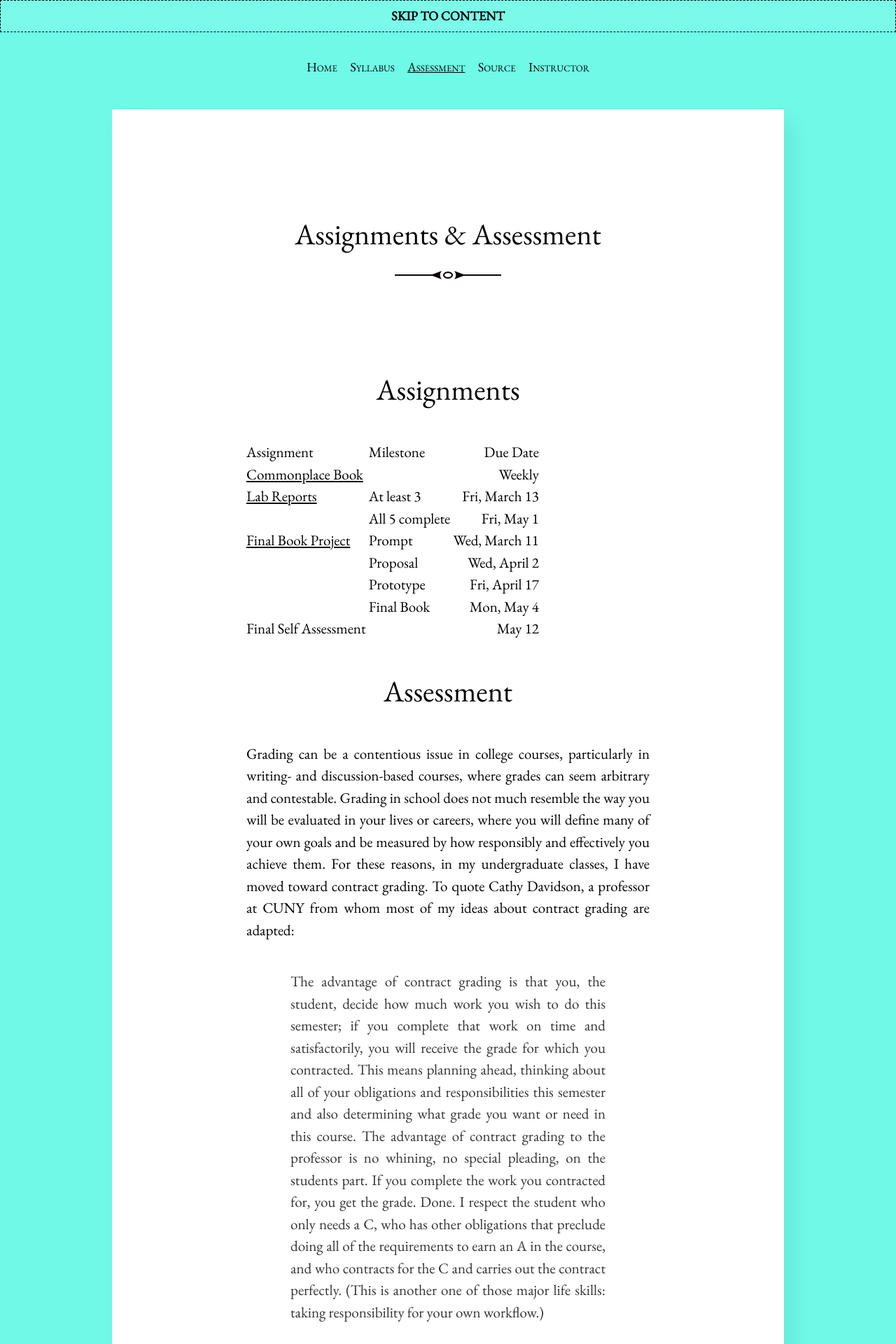
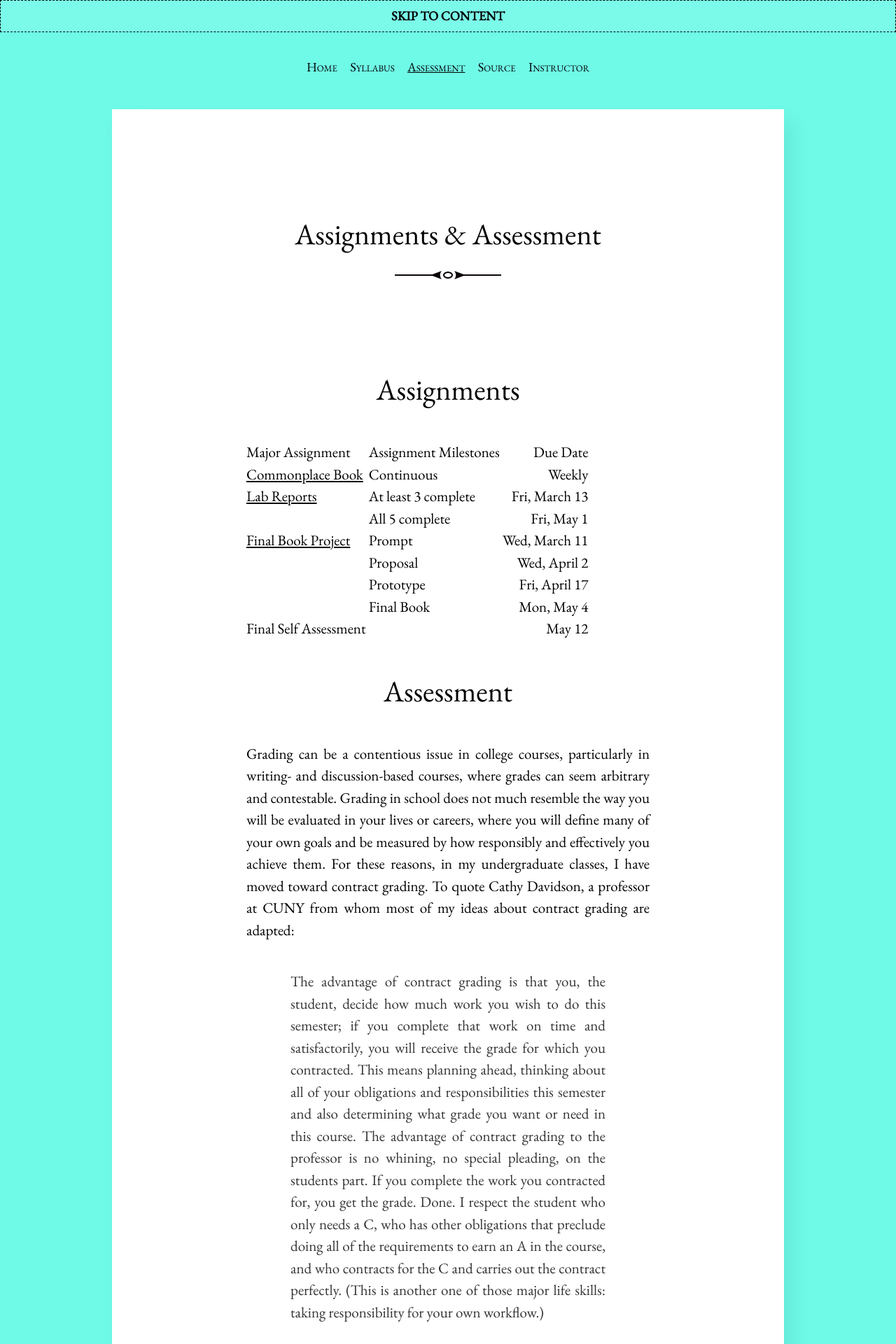
Before and after one commit to rccordell/s26bl, a Jekyll site: the page built from pages/assessment.md, in a window 1280 px wide. Shown: the top 1920 px of the page at 70% size. Built offline with Jekyll 4.4.1, drawn with Linux system fonts in a browser that asks for light colours.

Commit message:
Update assessment.md

```diff
--- a/pages/assessment.md
+++ b/pages/assessment.md
@@ -5,10 +5,10 @@ title: Assignments & Assessment
 
 ## Assignments
 
-| Assignment | | Milestone | | Due Date |
+| Major Assignment | | Assignment Milestones | | Due Date |
 | :------------ |--- | :----------- |---| -----: |
-| [Commonplace Book](/pages/assignments/commonplace-book/) | | | | Weekly |
-|  [Lab Reports](/pages/assignments/lab-reports/) | | At least 3 | | Fri, March 13 |
+| [Commonplace Book](/pages/assignments/commonplace-book/) | | Continuous | | Weekly |
+|  [Lab Reports](/pages/assignments/lab-reports/) | | At least 3 complete | | Fri, March 13 |
 |   | | All 5 complete | | Fri, May 1 |
 | [Final Book Project](/pages/assignments/book-project/) | | Prompt | | Wed, March 11 |
 | | | Proposal | | Wed, April 2 |
```
